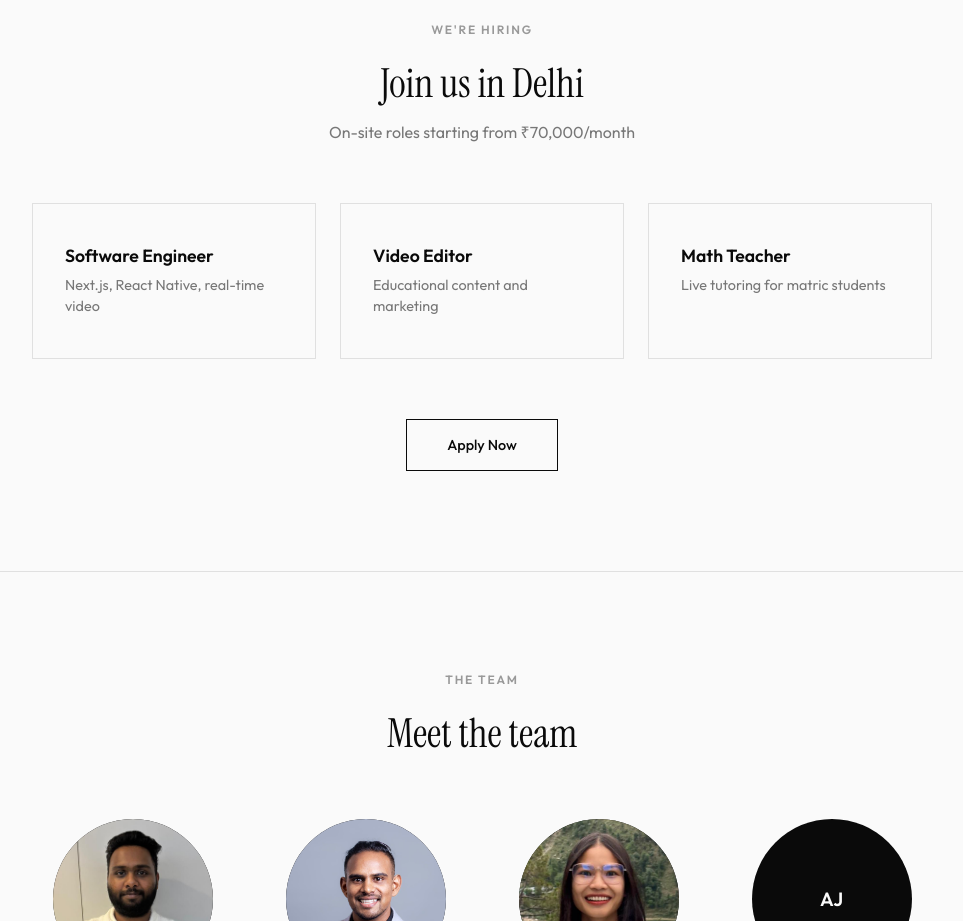
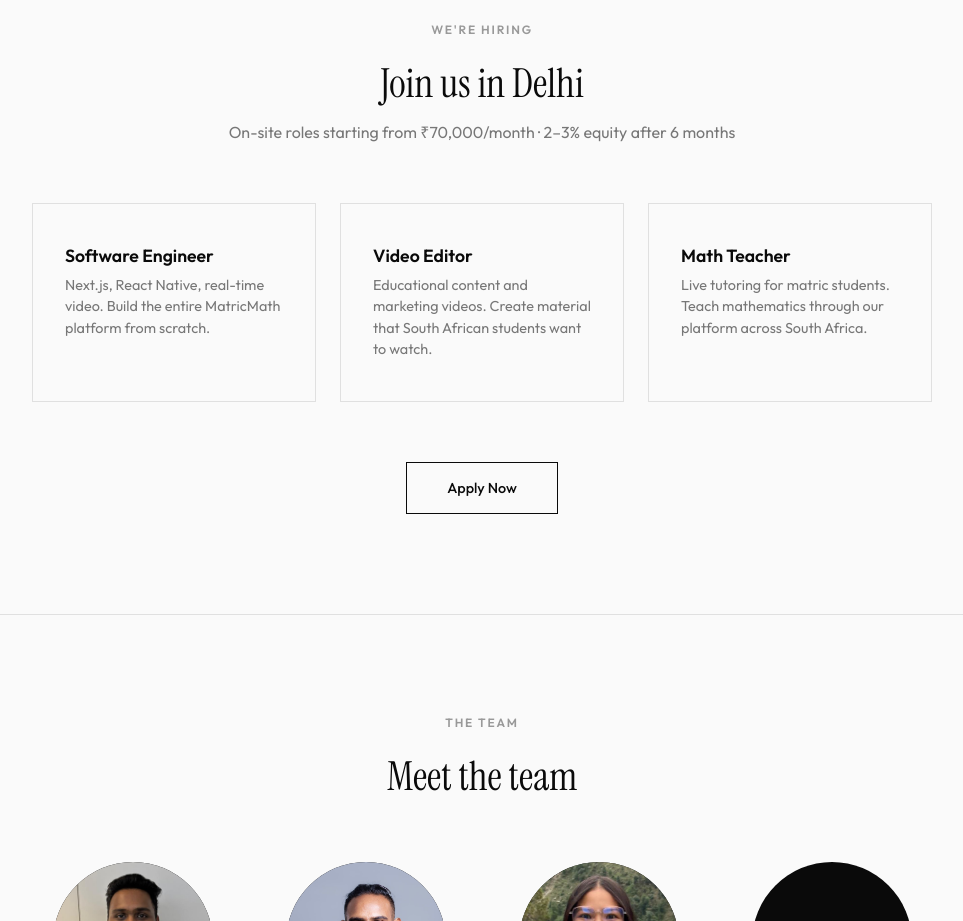
Before and after one commit to drifter089/TREXON-COMPANY, a Next.js app: page /about in a window 1280 px wide. Shown: the part 4180-5101 px from the top of the page, without its empty margins (158-1121 px from the left). Built offline with nearby package versions, Linux system fonts and the light colour scheme.

Commit message:
Update hiring section with detailed role descriptions and equity info
Co-Authored-By: Claude Opus 4.6 <noreply@anthropic.com>

```diff
--- a/app/about/page.tsx
+++ b/app/about/page.tsx
@@ -273,21 +273,21 @@ export default function AboutPage() {
             <span className={styles.eyebrow}>We're Hiring</span>
             <h2 className={styles.sectionTitle}>Join us in Delhi</h2>
             <p className={styles.sectionSubtitle}>
-              On-site roles starting from ₹70,000/month
+              On-site roles starting from ₹70,000/month · 2–3% equity after 6 months
             </p>
 
             <div className={styles.rolesGrid}>
               <div className={styles.roleCard}>
                 <h3>Software Engineer</h3>
-                <p>Next.js, React Native, real-time video</p>
+                <p>Next.js, React Native, real-time video. Build the entire MatricMath platform from scratch.</p>
               </div>
               <div className={styles.roleCard}>
                 <h3>Video Editor</h3>
-                <p>Educational content and marketing</p>
+                <p>Educational content and marketing videos. Create material that South African students want to watch.</p>
               </div>
               <div className={styles.roleCard}>
                 <h3>Math Teacher</h3>
-                <p>Live tutoring for matric students</p>
+                <p>Live tutoring for matric students. Teach mathematics through our platform across South Africa.</p>
               </div>
             </div>
 
```
